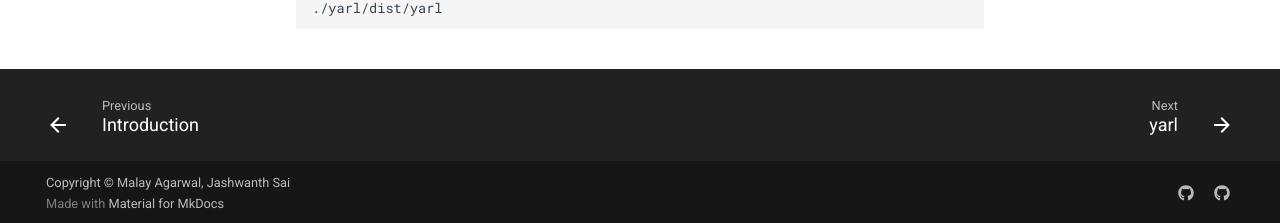
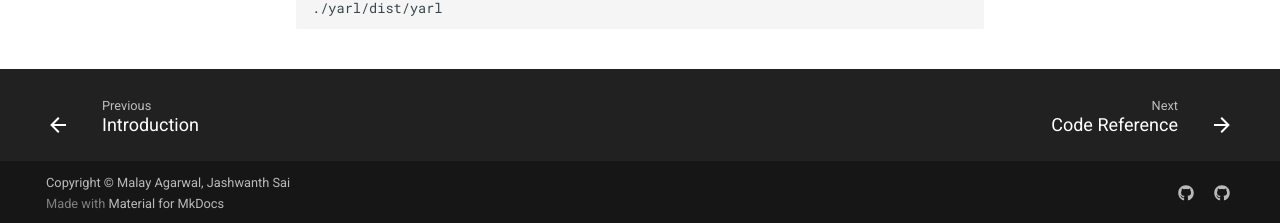
Before and after one commit to MalayAgr/yarl, an MkDocs documentation site: the page built from docs/download-install.md, in a window 1280 px wide and 991 px high. Shown: the part 765-988 px from the top of the window. Built offline with MkDocs 1.6.1 and Material for MkDocs 9.7.7, drawn with Linux system fonts in a browser that asks for light colours; comment, search, counter and statistics services are not loaded.

Commit message:
Fix code reference navigation not showing up

```diff
--- a/mkdocs.yml
+++ b/mkdocs.yml
@@ -1,15 +1,22 @@
 site_name: YARL - Yet Another RogueLike
 repo_url: https://github.com/MalayAgr/yarl
+edit_uri: "blob/master/docs/"
 
 theme:
   name: material
   features:
-    - navigation.tabs
-    - navigation.indexes
-    - navigation.tabs.sticky
-    - navigation.footer
-    - content.code.annotate
-    - content.code.copy
+  - announce.dismiss
+  - content.code.copy
+  - content.tooltips
+  - navigation.footer
+  - navigation.indexes
+  - navigation.sections
+  - navigation.tabs
+  - navigation.tabs.sticky
+  - navigation.top
+  - search.highlight
+  - search.suggest
+  - toc.follow
   palette:
   - media: "(prefers-color-scheme: light)"
     scheme: default
@@ -25,41 +32,46 @@ theme:
       name: Switch to light mode
 
 markdown_extensions:
-  - attr_list
-  - smarty
-  - pymdownx.emoji:
-      emoji_index: !!python/name:materialx.emoji.twemoji
-      emoji_generator: !!python/name:materialx.emoji.to_svg
-  - md_in_html
-  - admonition
-  - def_list
-  - meta
-  - toc:
-      permalink: true
-      baselevel: 1
-  - pymdownx.keys
-  - pymdownx.tasklist:
-      custom_checkbox: true
-  - pymdownx.highlight:
-      anchor_linenums: true
-      use_pygments: true
-      pygments_lang_class: true
-  - pymdownx.inlinehilite
-  - pymdownx.superfences
-  - pymdownx.snippets
-  - pymdownx.tabbed:
-      alternate_style: true
+- attr_list
+- smarty
+- pymdownx.emoji:
+    emoji_index: !!python/name:materialx.emoji.twemoji
+    emoji_generator: !!python/name:materialx.emoji.to_svg
+- md_in_html
+- admonition
+- def_list
+- meta
+- toc:
+    baselevel: 1
+    permalink: true
+- pymdownx.keys
+- pymdownx.tabbed:
+    alternate_style: true
+    slugify: !!python/object/apply:pymdownx.slugs.slugify
+      kwds:
+        case: lower
+- pymdownx.tasklist:
+    custom_checkbox: true
+- pymdownx.highlight:
+    anchor_linenums: true
+    use_pygments: true
+    pygments_lang_class: true
+- pymdownx.details
+- pymdownx.magiclink
+- pymdownx.inlinehilite
+- pymdownx.superfences
+- pymdownx.snippets
 
 
 plugins:
-- search:
-- autorefs:
-- gen-files:
+  search: {}
+  gen-files:
     scripts:
     - docs/gen_ref_pages.py
-- literate-nav:
-- section-index:
-- mkdocstrings:
+  literate-nav:
+    nav_file: SUMMARY.txt
+  section-index:
+  mkdocstrings:
     custom_templates: docs/_templates
     default_handler: python
     handlers:
@@ -92,10 +104,9 @@ extra_css:
 
 
 nav:
- - Introduction: index.md
- - Download and Install: download-install.md
- - Code Reference: reference/
-
+- Introduction: index.md
+- Download and Install: download-install.md
+- Code Reference: reference/
 
 extra:
   social:
```
